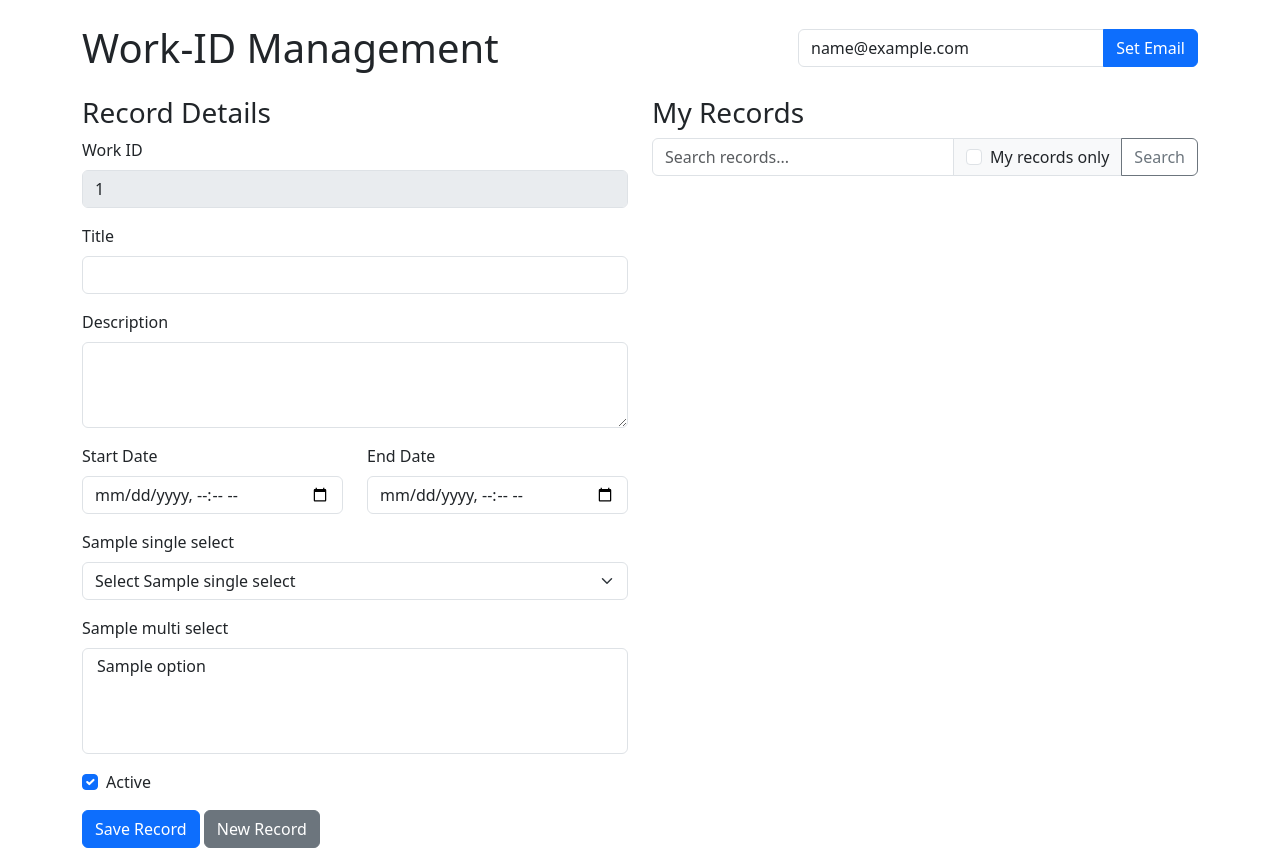
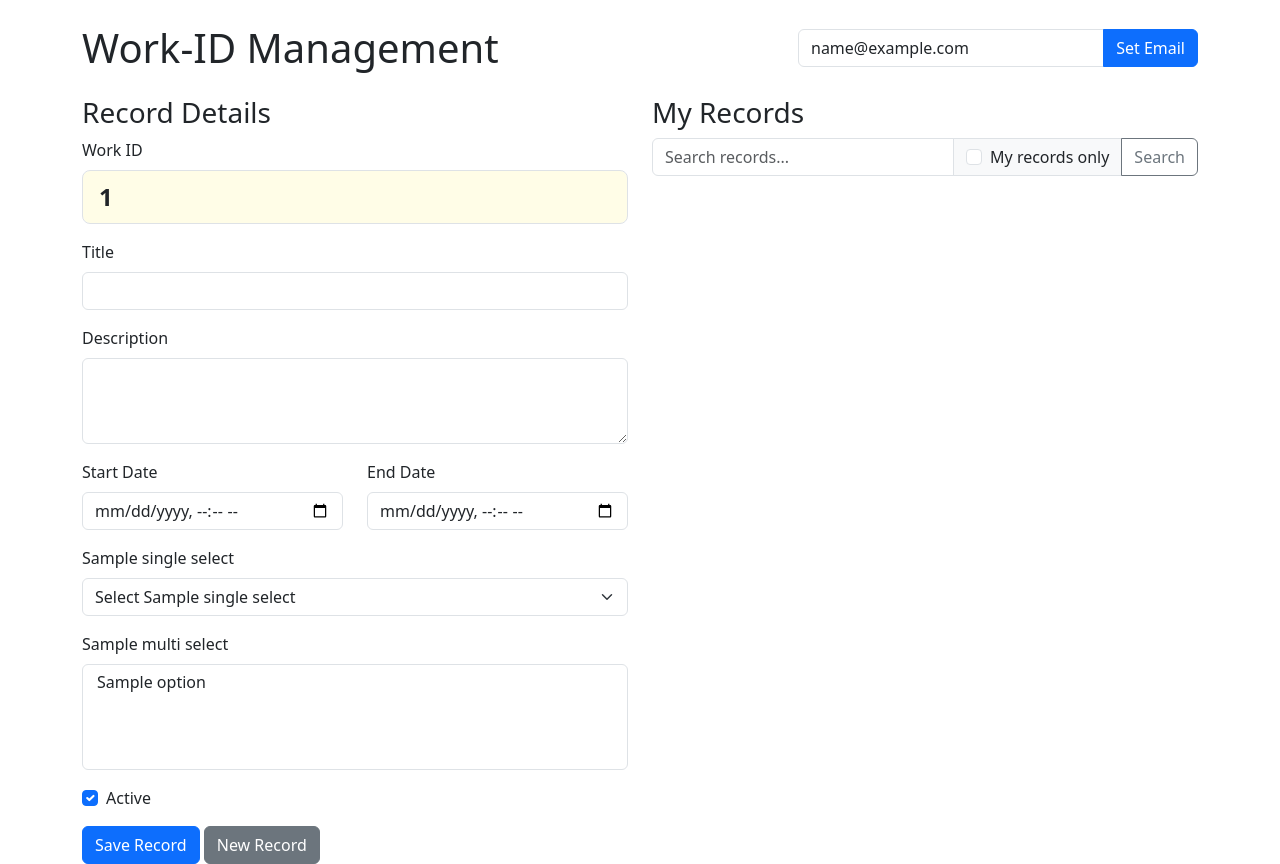
Before and after one commit to dirkpetersen/flasks, a Flask app: template work-id/templates/index.html in a window 1280 px wide. Run offline with Flask 3, Linux system fonts and the light colour scheme; the template is opened without the code that fills it: most values are stand-ins (such as "Sample title", 1, 10 or a date in 2020); some libraries are stand-ins or nearby versions.

Commit message:
style: Enhance Work ID display with larger font and yellow background

```diff
--- a/work-id/templates/index.html
+++ b/work-id/templates/index.html
@@ -39,7 +39,8 @@
 
                     <div class="mb-3">
                         <label class="form-label">Work ID</label>
-                        <input type="text" class="form-control" id="displayId" value="{{ new_id }}" disabled>
+                        <input type="text" class="form-control form-control-lg fw-bold" id="displayId" value="{{ new_id }}"
+                               style="background-color: #fffde7; font-size: 1.5rem;" disabled>
                     </div>
 
                     <div class="mb-3">
```
